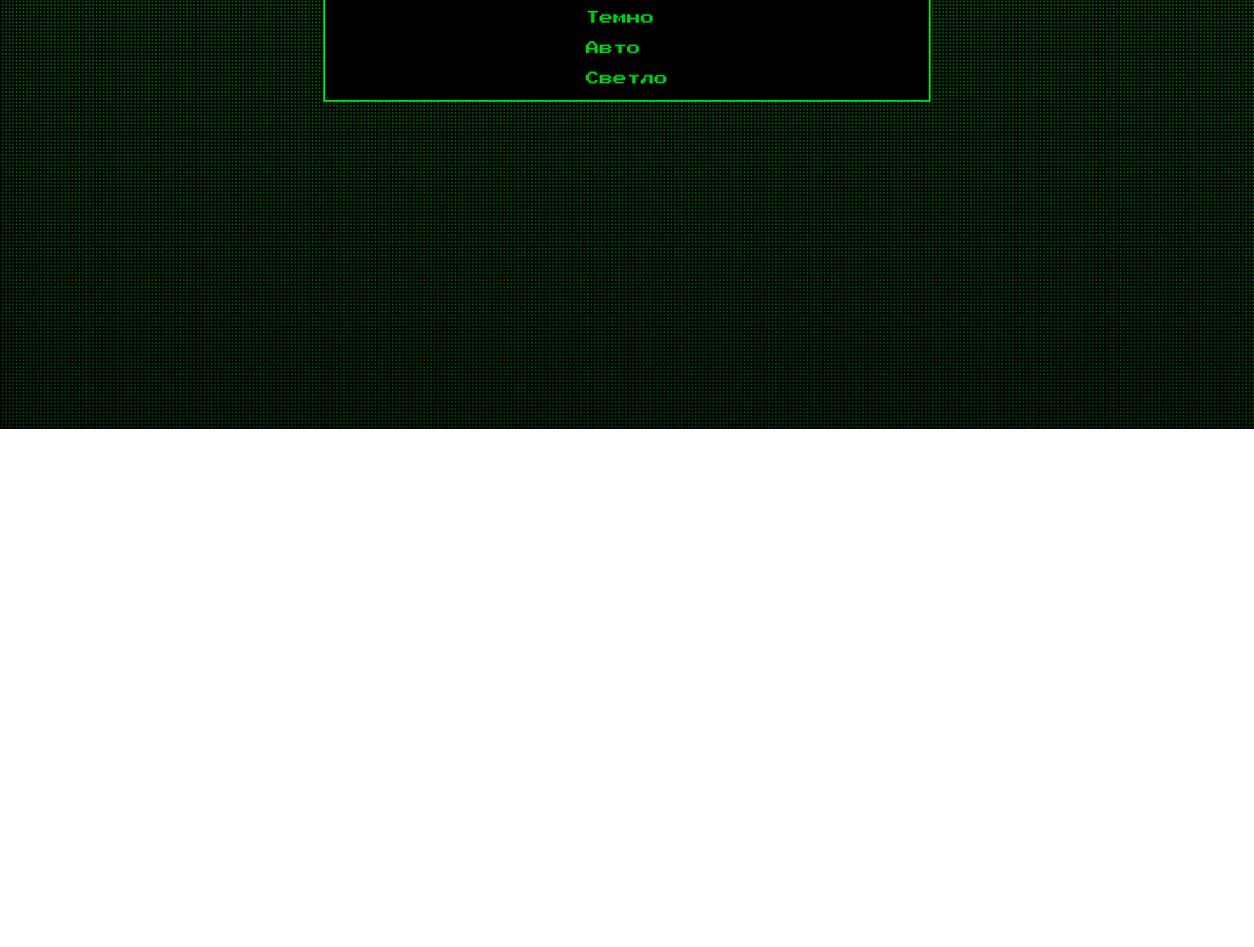
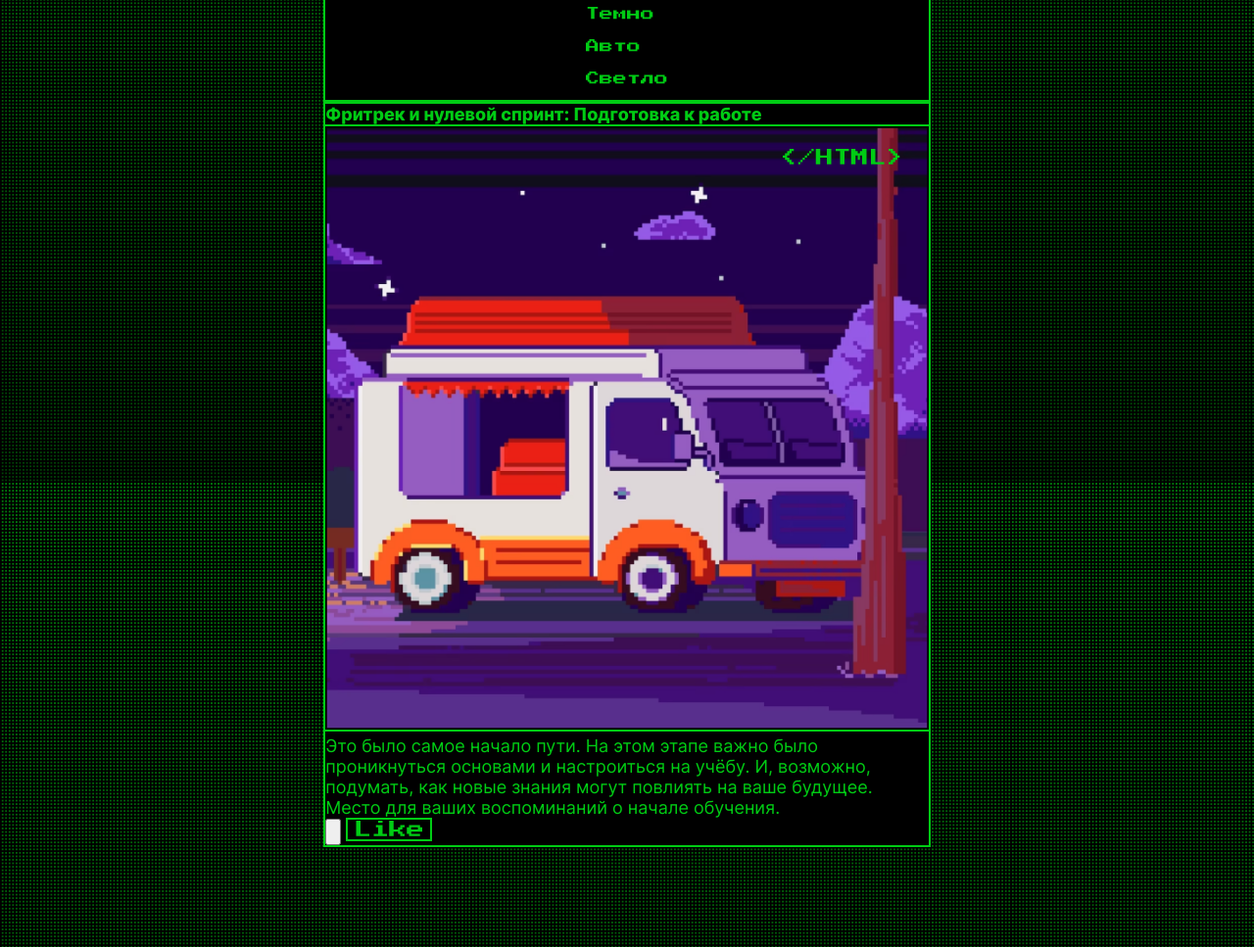
Before and after one commit to xXxEvgenyxXx/zakrivayuschiy-teg-f, a plain HTML site: page index.html in a window 1280 px wide. Shown: the part 362-1329 px from the top of the page at 98% size. Before the commit the page ends 800 px from the top, so only its background shows below. Drawn offline with Linux system fonts and the light colour scheme.

Commit message:
modified:   index.html 	modified:   styles/style.css

```diff
--- a/index.html
+++ b/index.html
@@ -46,9 +46,15 @@
     </header>
     <main>
       <div class="card-wrapper">
-        <h3 class="card-title"></h3>
-        <img>
-        <p class="card-desc"></p>
+        <h3 class="card-title">Фритрек и нулевой спринт: Подготовка к работе</h3>
+        <div class="card-image-wrapper">
+          <span class="card-image-label">&lt;/HTML&gt;</span>
+          <img class="card-image" src="./images/sprint0.png">
+        </div>
+        <p class="card-desc">Это было самое начало пути. На этом этапе важно было проникнуться основами и настроиться на учёбу. И, возможно, подумать, как новые знания могут повлиять на ваше будущее.</p>
+        <p>Место для ваших воспоминаний о начале обучения.</p>
+        <button class="card__icon-button"><img></button>
+        <button class="card__like-button">Like</button>
       </div>
     </main>
     <script src="./scripts/like.js"></script>
--- a/styles/style.css
+++ b/styles/style.css
@@ -23,6 +23,9 @@
   background-attachment:fixed;
   color:var(--accent-color);
   padding:8% 25.8%;
+  font-family:Inter;
+  font-weight:400;
+  font-size:18px;
 }
 .header {
   background-color:var(--bg-color);
@@ -50,3 +53,30 @@
   font-size:14px;
   margin-bottom:14px;
 }
+.card-wrapper {
+  background-color: var(--bg-color);
+  border:2px solid var(--accent-color);
+}
+.card-title {
+  font-weight:785;
+  font-size:18px;
+}
+.card-image-wrapper {
+  position:relative;
+}
+.card-image-label {
+  position:absolute;
+  right:25px;
+  top:25px;
+  font-family:PressStart2P;
+}
+.card-image {
+  width:100%;
+  border-top:2px solid var(--accent-color);
+  border-bottom:2px solid var(--accent-color);
+}
+.card__like-button {
+  font-family:PressStart2P;
+  border:2px solid var(--accent-color);
+  background-color: var(--bg-color);
+}
```
